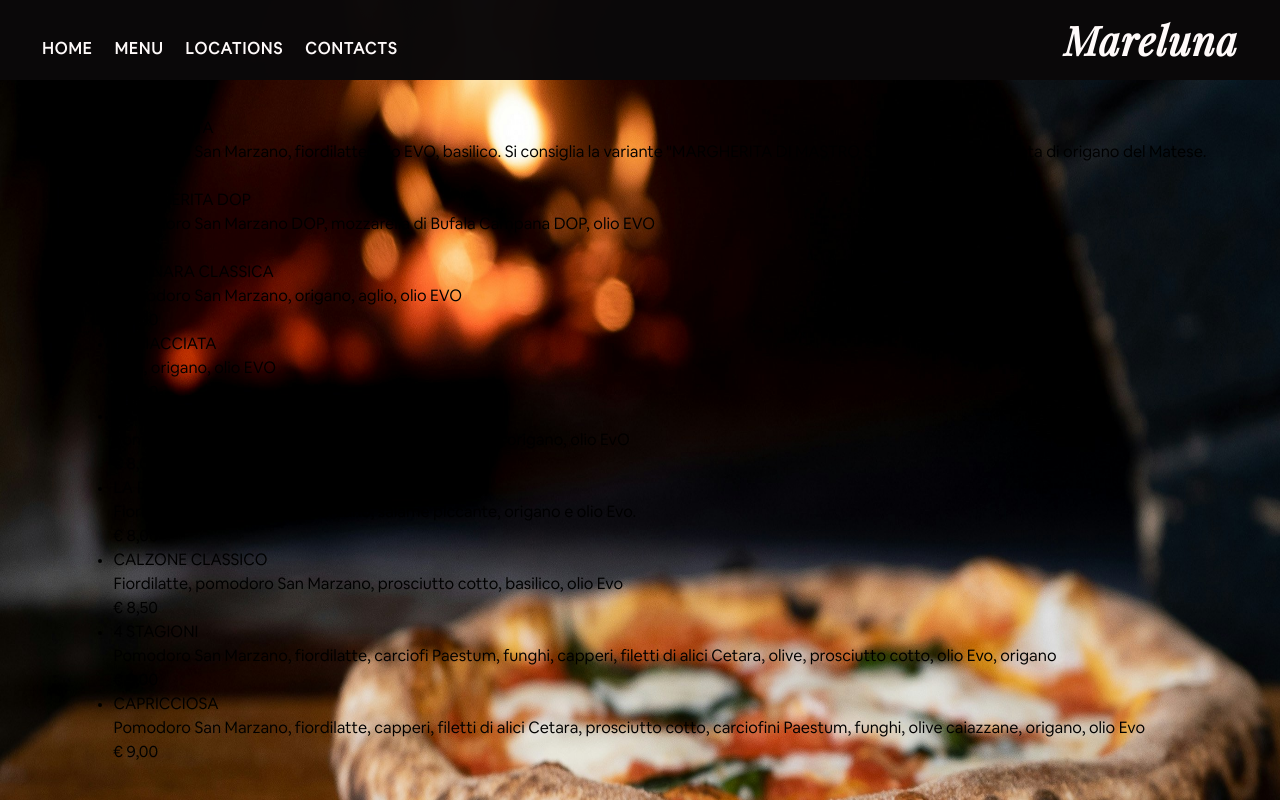
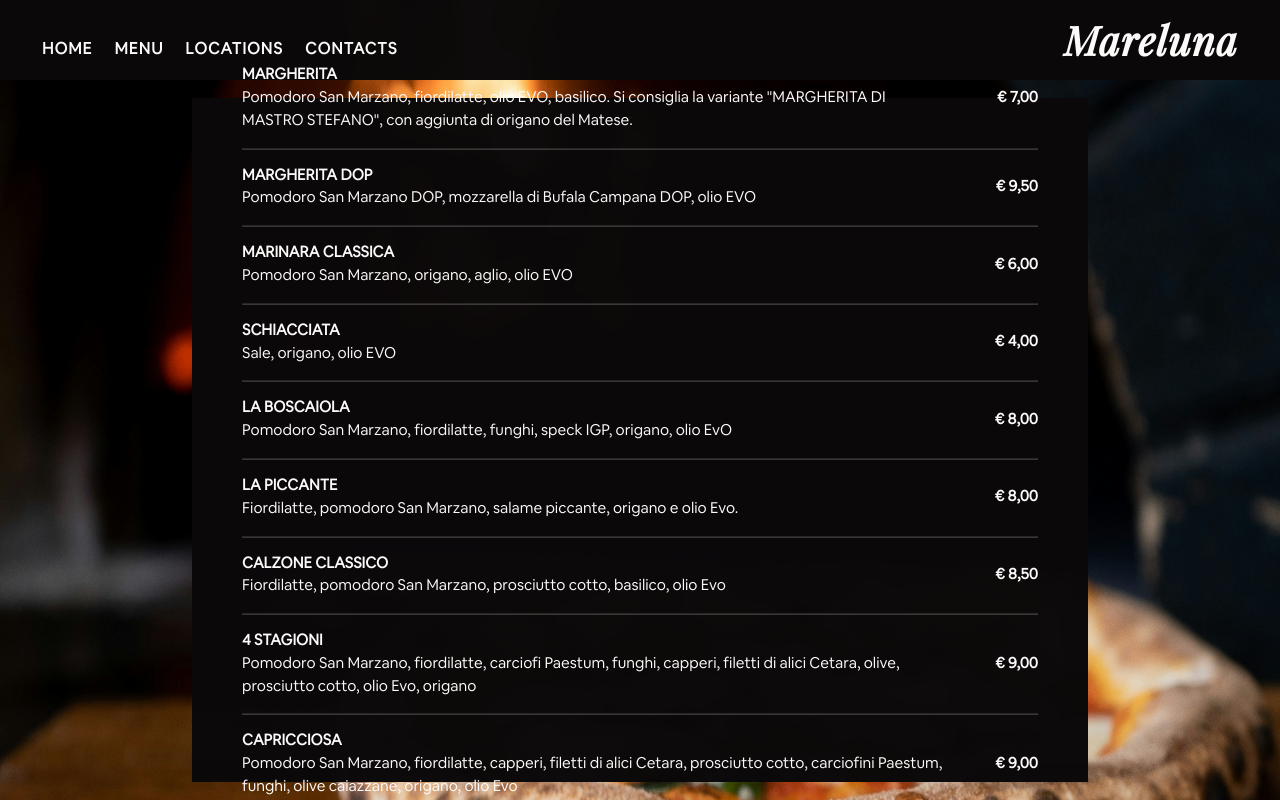
Before and after one commit to JodieFlacko/Restaurant-Page, a website built with webpack: page src/template.html in a window 1280 px wide. Both pictures are taken after a click on the button "MENU". Shown: the top 800 px of the page. Built offline with nearby package versions, Linux system fonts and the light colour scheme.

Commit message:
style: menu style

```diff
--- a/src/menu-load.js
+++ b/src/menu-load.js
@@ -59,20 +59,32 @@
   ]
   const menuList = document.createElement("ul");
   content.appendChild(menuList);
-  for (let pizza of menu){
+  for (let item of menu){
     const li = document.createElement("li");
     menuList.appendChild(li);
 
+    const pizza = document.createElement("div");
+    pizza.classList.add("pizza")
+    li.appendChild(pizza);
+
+    const pizzaDiv = document.createElement("div");
+    pizzaDiv.classList.add("pizza-info");
+    pizza.appendChild(pizzaDiv);
+
     const name = document.createElement("span");
-    name.textContent = pizza.name;
-    li.appendChild(name);
+    name.textContent = item.name;
+    pizzaDiv.appendChild(name);
 
     const desc = document.createElement("p");
-    desc.textContent = pizza.desc;
-    li.appendChild(desc);
+    desc.textContent = item.desc;
+    pizzaDiv.appendChild(desc);
 
     const price = document.createElement("div");
-    price.textContent = pizza.price;
-    li.appendChild(price);
+    price.textContent = item.price;
+    price.classList.add("price");
+    pizza.appendChild(price);
+
+    const hr = document.createElement("hr")
+    li.appendChild(hr);
   }
 }
--- a/src/styles/styles.css
+++ b/src/styles/styles.css
@@ -275,3 +275,41 @@
   text-decoration: none;
   margin-right: 10px;
 }
+
+#content.menu{
+  color: snow;
+  margin: 0 auto;
+  width: 70vw;
+}
+#content.menu ul{
+  display: flex;
+  flex-direction: column;
+  justify-content: center;
+  gap: 15px;
+  list-style: none;
+  height: min(800px, 95%);
+  padding: 0 50px;
+  background-color: var(--header-bg-color);
+}
+
+#content.menu .pizza {
+  display: flex;
+  justify-content: space-between;
+  align-items: center;
+  gap: 50px;
+  font-size: 95%;
+}
+
+#content.menu li span, .price{
+  font-weight: 600;
+}
+
+#content.menu li div.pizza-info{
+  flex: 1 1 0;
+  display: inline-block;
+}
+
+#content.menu hr{
+  margin-top: 15px;
+  opacity: 0.2;
+}
```
